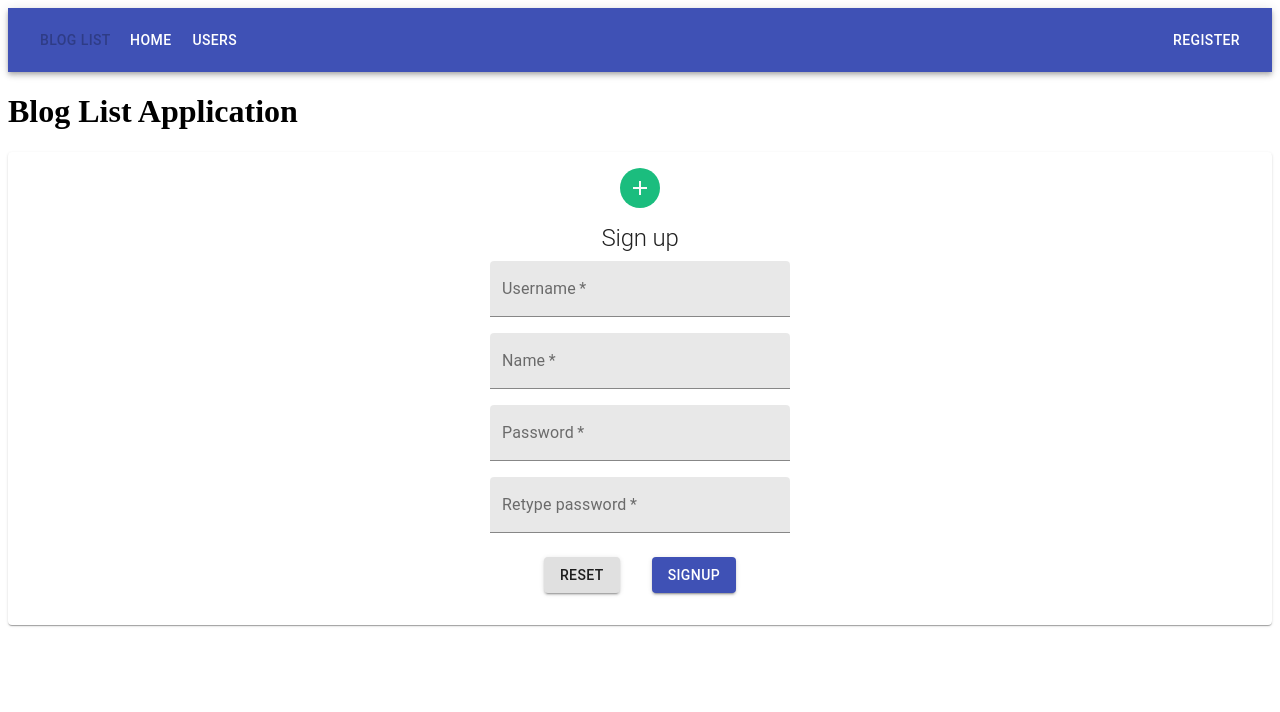
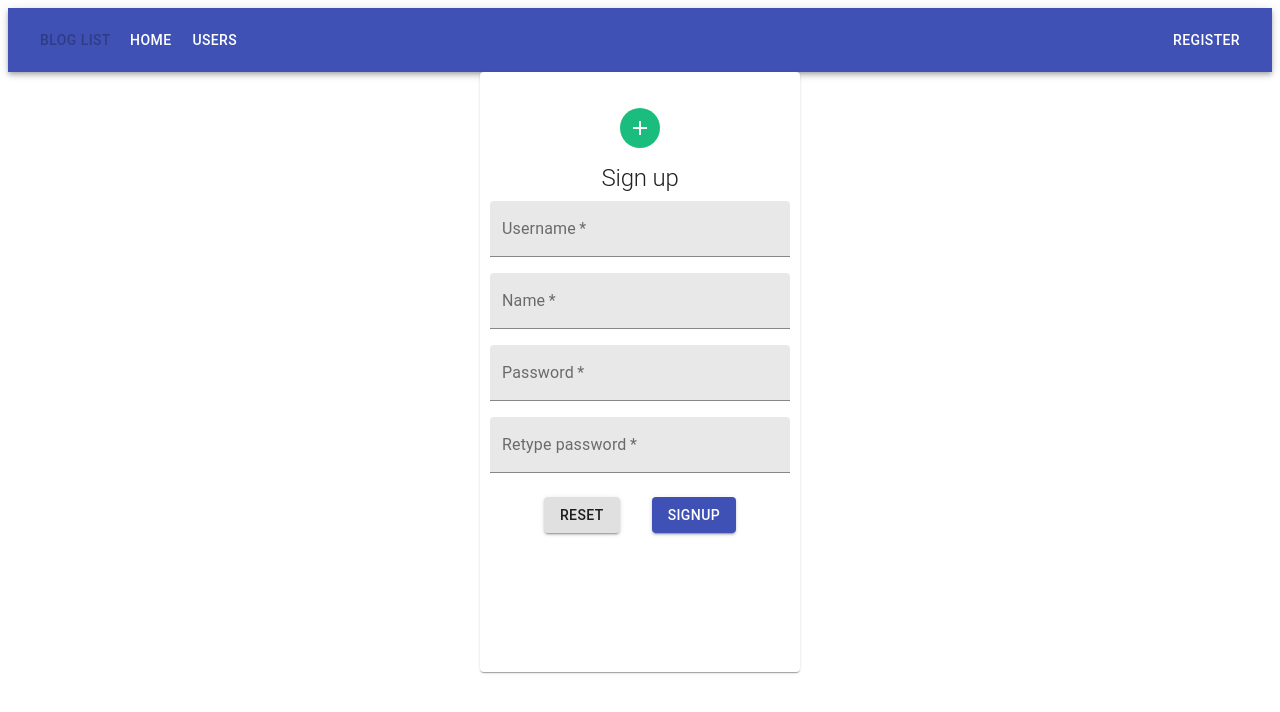
Before and after one commit to anhtumai/blog-list-frontend-v2, a React (Create React App) app: page /register in a window 1280 px wide. Shown: the top 712 px of the page. Built offline with nearby package versions, Linux system fonts and the light colour scheme; no server answers.

Commit message:
Remove Blog List Application title

```diff
--- a/src/App.tsx
+++ b/src/App.tsx
@@ -29,7 +29,6 @@ function App() {
   return (
     <Router>
       <Header />
-      <h1>Blog List Application</h1>
       <Notification />
       <Switch>
         <Route path="/users/:id">
--- a/src/components/RegisterForm.tsx
+++ b/src/components/RegisterForm.tsx
@@ -53,7 +53,7 @@ const RegisterForm = () => {
 
   return (
     <Grid>
-      <Paper>
+      <Paper className={classes.paper}>
         <form className={classes.root} onSubmit={() => console.log("submit")}>
           <Grid>
             <Avatar className={classes.avatar}>
```
